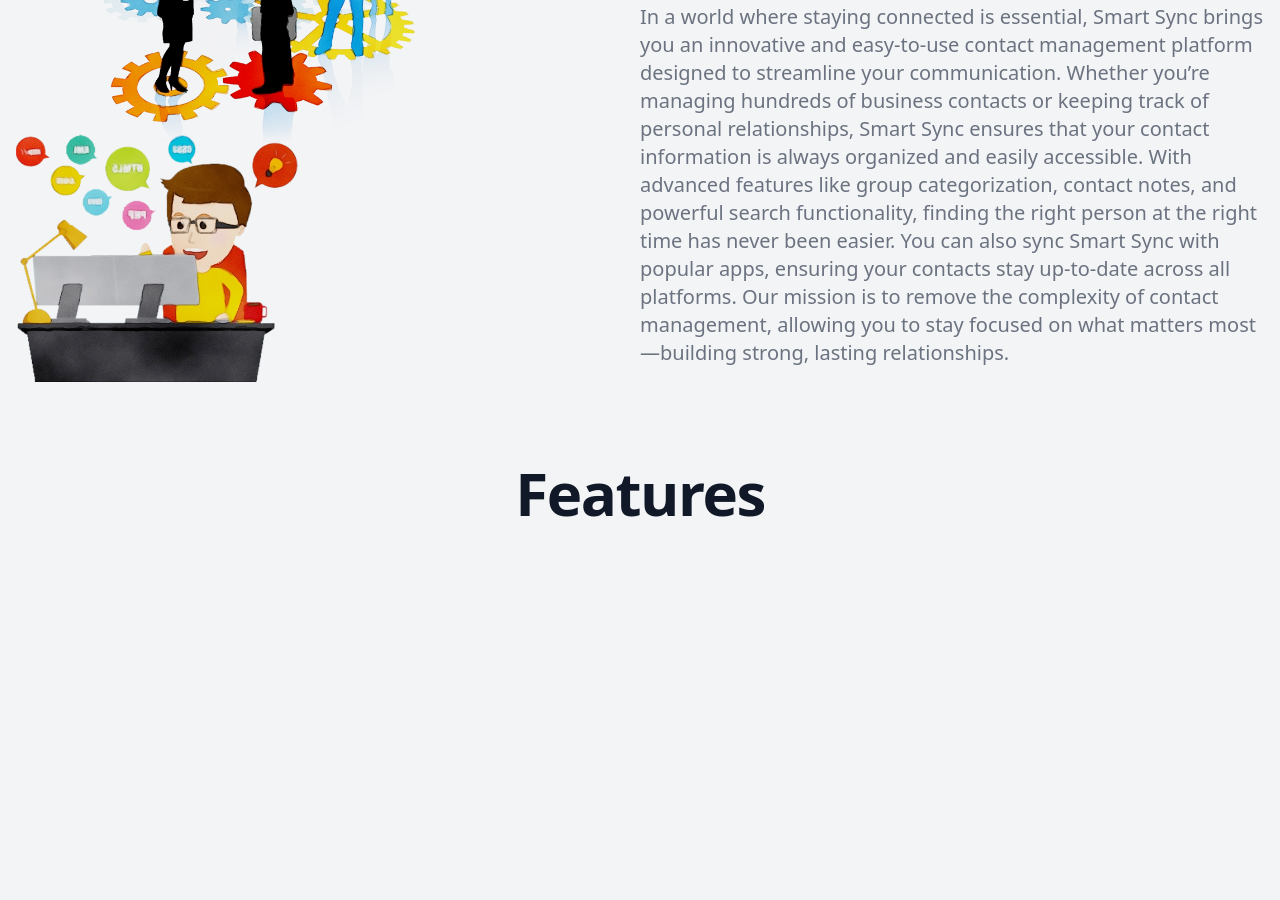
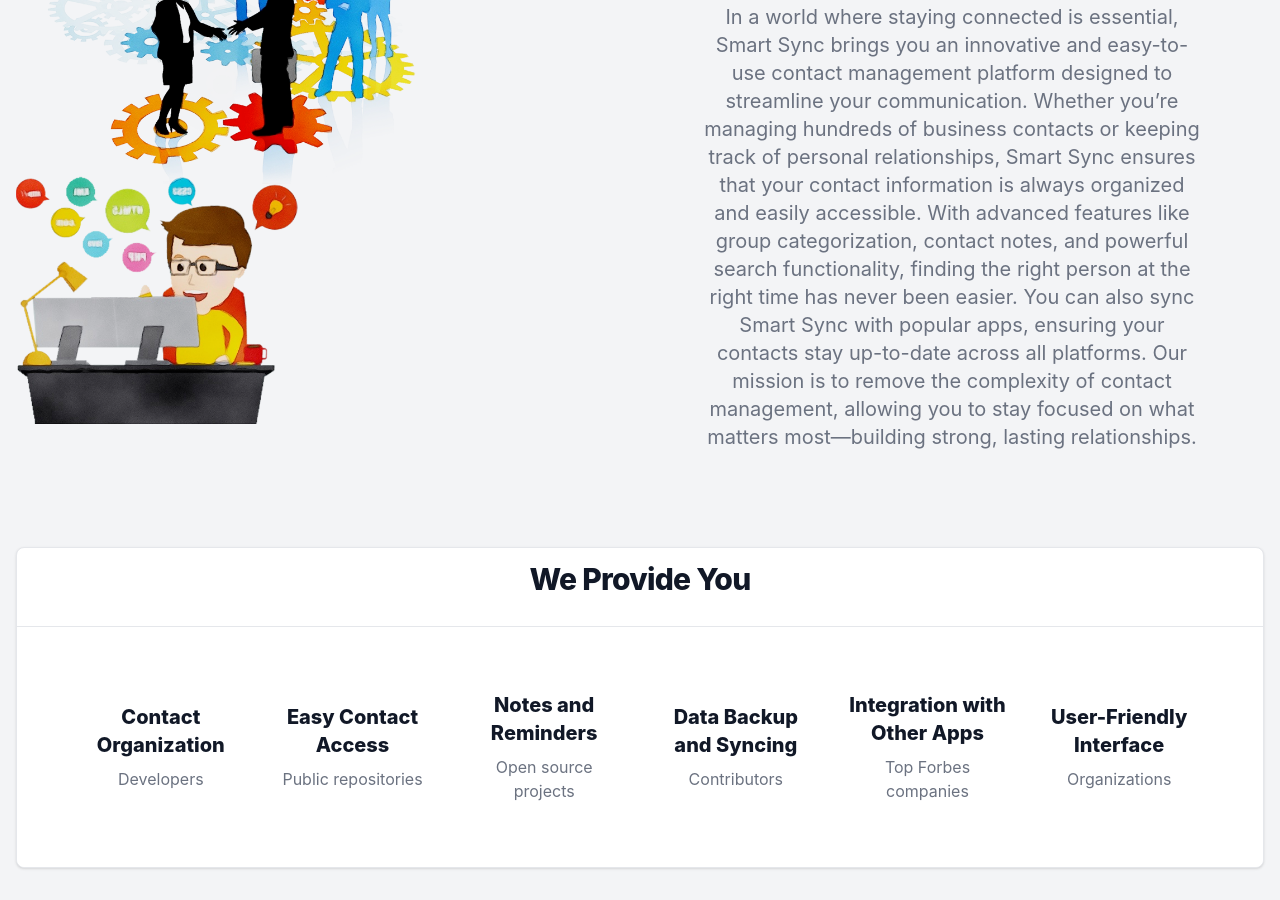
Before and after one commit to kahkasha17/SmartSync, a website: page index.html in a window 1280 px wide. Shown: the part 829-1729 px from the top of the page. Before the commit the page ends 1400 px from the top, so only its background shows below. Drawn offline with nearby package versions, Linux system fonts and the light colour scheme.

Commit message:
features start

```diff
--- a/index.html
+++ b/index.html
@@ -34,6 +34,8 @@
     <title>Smart Sync</title>
     <!-- Tailwind CSS (Generated via npm build) -->
     <link href="./dist/output.css" rel="stylesheet" />
+    <link href="https://cdn.jsdelivr.net/npm/flowbite@2.5.2/dist/flowbite.min.css" rel="stylesheet" />
+
   </head>
 
   <body class="bg-gray-100 text-gray-900">
@@ -250,11 +252,50 @@
       >
        <!-- Text Section (Right Side) -->
         <div class="w-full">
-          <h1
-            class="mb-4 text-4xl text-center font-extrabold tracking-tight leading-none text-gray-900 md:text-5xl lg:text-6xl dark:text-white"
-          >
-          Features
-          </h1>
+
+
+
+<div class="w-full bg-white border border-gray-200 rounded-lg shadow dark:bg-gray-800 dark:border-gray-700">
+  <h1
+  class="mb-4 text-3xl text-center font-extrabold tracking-tight leading-none text-gray-900 md:text-3xl lg:text-3xl dark:text-white p-4"
+>
+We Provide You
+</h1>
+  <div id="fullWidthTabContent" class="border-t border-gray-200 dark:border-gray-600">
+      <div class="p-4 bg-white rounded-lg md:p-8 dark:bg-gray-800" id="stats" role="tabpanel" aria-labelledby="stats-tab">
+          <dl class="grid max-w-screen-xl grid-cols-2 gap-8 p-4 mx-auto text-gray-900 sm:grid-cols-3 xl:grid-cols-6 dark:text-white sm:p-8">
+              <div class="flex flex-col items-center justify-center">
+                  <dt class="mb-2 text-xl font-extrabold">Contact Organization
+
+                  </dt>
+                  <dd class="text-gray-500 dark:text-gray-400">Developers</dd>
+              </div>
+              <div class="flex flex-col items-center justify-center">
+                  <dt class="mb-2 text-xl font-extrabold">Easy Contact Access</dt>
+                  <dd class="text-gray-500 dark:text-gray-400">Public repositories</dd>
+              </div>
+              <div class="flex flex-col items-center justify-center">
+                  <dt class="mb-2 text-xl font-extrabold">Notes and Reminders</dt>
+                  <dd class="text-gray-500 dark:text-gray-400">Open source projects</dd>
+              </div>
+              <div class="flex flex-col items-center justify-center">
+                  <dt class="mb-2 text-xl font-extrabold">Data Backup and Syncing</dt>
+                  <dd class="text-gray-500 dark:text-gray-400">Contributors</dd>
+              </div>
+              <div class="flex flex-col items-center justify-center">
+                  <dt class="mb-2 text-xl font-extrabold">Integration with Other Apps</dt>
+                  <dd class="text-gray-500 dark:text-gray-400">Top Forbes companies</dd>
+              </div>
+              <div class="flex flex-col items-center justify-center">
+                  <dt class="mb-2 text-xl font-extrabold">User-Friendly Interface</dt>
+                  <dd class="text-gray-500 dark:text-gray-400">Organizations</dd>
+              </div>
+          </dl>
+      </div>
+
+
+  </div>
+</div>
 
         </div>
 
```
